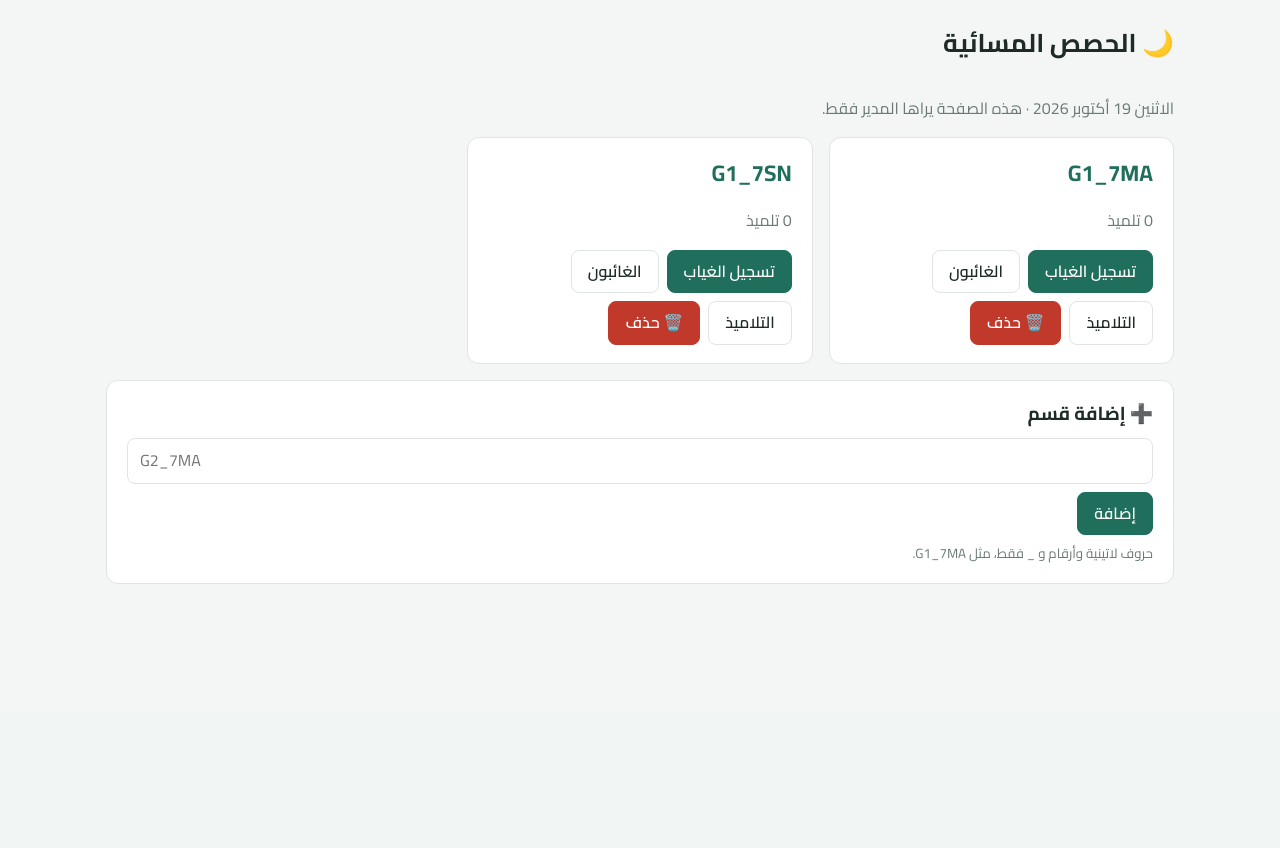
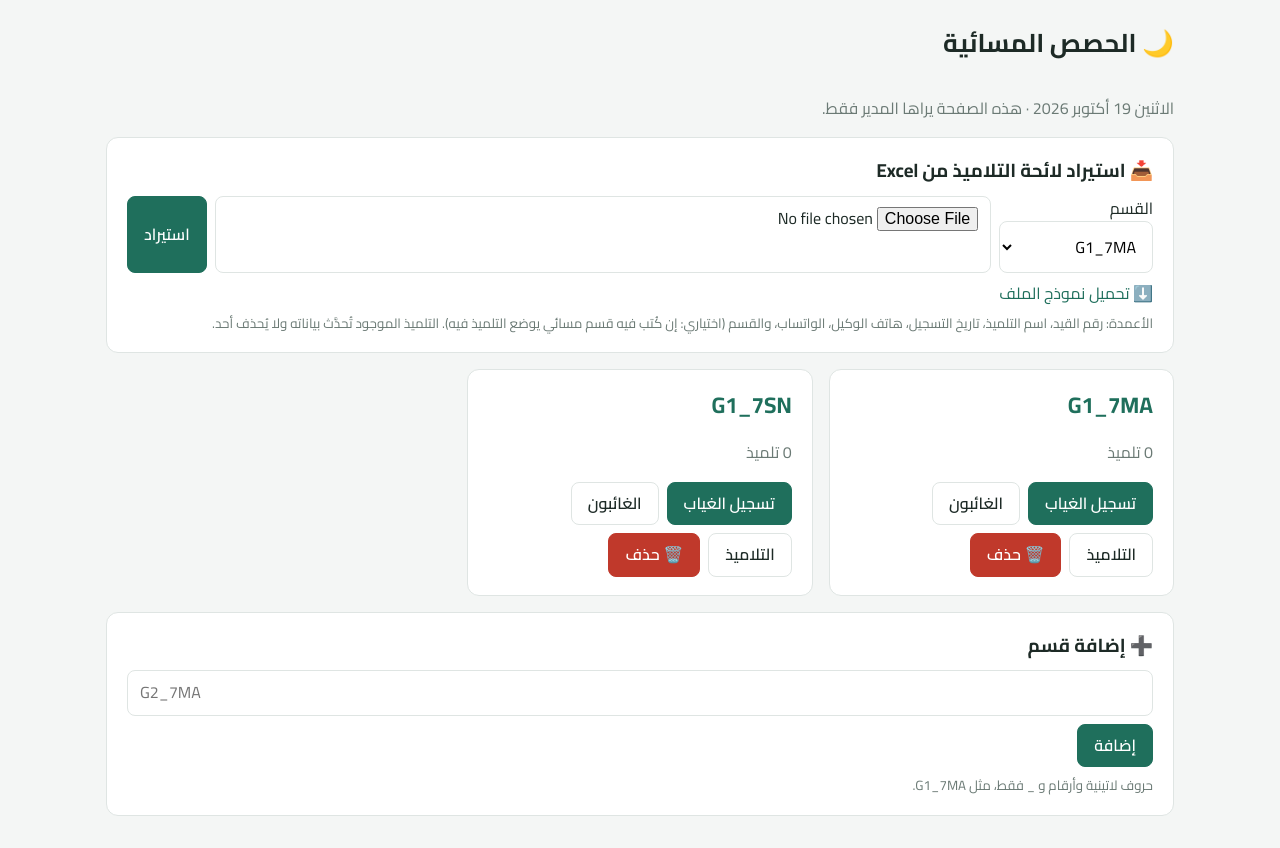
Before and after one commit to scoot198927153939/maarif-quiz, a Django app: page /evening/ in a window 1280 px wide. Shown: the part 87-935 px from the top of the page. Before the commit the page ends 671 px from the top, so only its background shows below. Run offline with Django 5.2, Linux system fonts and the light colour scheme; the visitor is signed in with stand-in values (Sample User, id 1); data comes from the database, SQL or seed files in the repository; data that the repository does not hold is empty.

Commit message:
Evening classes: roster import form on the main page
Co-Authored-By: Claude Opus 5.5 (1M context) <noreply@anthropic.com>
Claude-Session: https://claude.ai/code/session_014AHrePP59vr8oqn2EnGRzH

```diff
--- a/quiz/activity.py
+++ b/quiz/activity.py
@@ -51,6 +51,7 @@ ACTIONS = {
     "evening_group_delete": (A.DELETE, "حذف قسم من الحصص المسائية"),
     "evening_roll": (A.EDIT, "تسجيل غياب الحصص المسائية"),
     "evening_students": (A.IMPORT, "استيراد تلاميذ الحصص المسائية"),
+    "evening_import": (A.IMPORT, "استيراد تلاميذ الحصص المسائية"),
     "evening_student_remove": (A.DELETE, "حذف تلميذ من الحصص المسائية"),
     "student_file": (A.ADD, "إضافة ملاحظة على تلميذ"),
     "note_delete": (A.DELETE, "حذف ملاحظة"),
--- a/quiz/evening.py
+++ b/quiz/evening.py
@@ -296,6 +296,14 @@ def evening_students(request, group_id):
 
 @admin_required
 @require_POST
+def evening_import(request):
+    """استيراد اللائحة من الصفحة الرئيسية: يُختار القسم من القائمة."""
+    group = get_object_or_404(EveningGroup, pk=request.POST.get("group") or 0)
+    return evening_students(request, group.id)
+
+
+@admin_required
+@require_POST
 def evening_student_remove(request, es_id):
     st = get_object_or_404(EveningStudent, pk=es_id)
     st.is_active = False
--- a/quiz/urls.py
+++ b/quiz/urls.py
@@ -37,6 +37,7 @@ urlpatterns = [
     path("manage/users/import/", views.students_import, name="students_import"),
     path("manage/activity/", activity.activity_report, name="activity_report"),
     path("evening/", evening.evening_home, name="evening_home"),
+    path("evening/import/", evening.evening_import, name="evening_import"),
     path("evening/template/", evening.evening_template, name="evening_template"),
     path("evening/<int:group_id>/", evening.evening_roll, name="evening_roll"),
     path("evening/<int:group_id>/absent/", evening.evening_absent, name="evening_absent"),
--- a/templates/quiz/evening/home.html
+++ b/templates/quiz/evening/home.html
@@ -5,6 +5,23 @@
   <h1>🌙 الحصص المسائية</h1>
 </div>
 <p class="muted">{{ today_label }} · هذه الصفحة يراها المدير فقط.</p>
+
+{% if groups %}
+<div class="card">
+  <h3 style="margin-top:0">📥 استيراد لائحة التلاميذ من Excel</h3>
+  <form method="post" enctype="multipart/form-data" action="{% url 'evening_import' %}" class="inline-form">
+    {% csrf_token %}
+    <label>القسم
+      <select name="group" required>{% for g in groups %}<option value="{{ g.id }}">{{ g.code }}</option>{% endfor %}</select>
+    </label>
+    <input type="file" name="file" accept=".xlsx" required>
+    <button class="btn primary">استيراد</button>
+  </form>
+  <a href="{% url 'evening_template' %}">⬇️ تحميل نموذج الملف</a>
+  <small class="muted d-block">الأعمدة: رقم القيد، اسم التلميذ، تاريخ التسجيل، هاتف الوكيل، الواتساب، والقسم (اختياري: إن كُتب فيه قسم مسائي يوضع التلميذ فيه).
+    التلميذ الموجود تُحدَّث بياناته ولا يُحذف أحد.</small>
+</div>
+{% endif %}
 
 <div class="grid sections-grid">
 {% for g in groups %}
```
Also changed, not shown: quiz/tests.py (+8 -0 lines).
